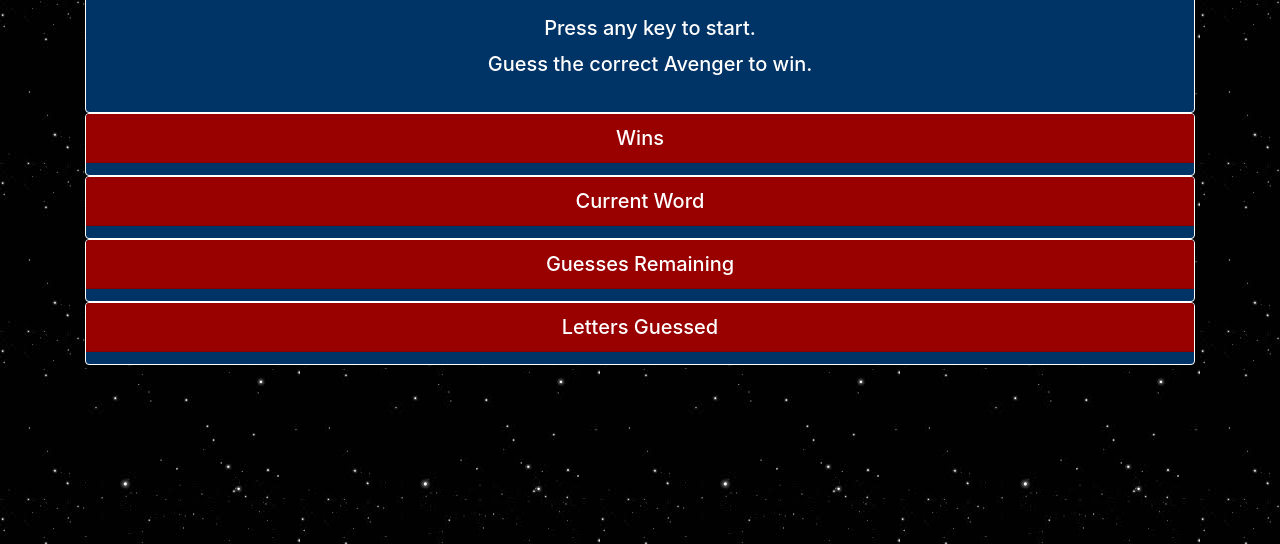
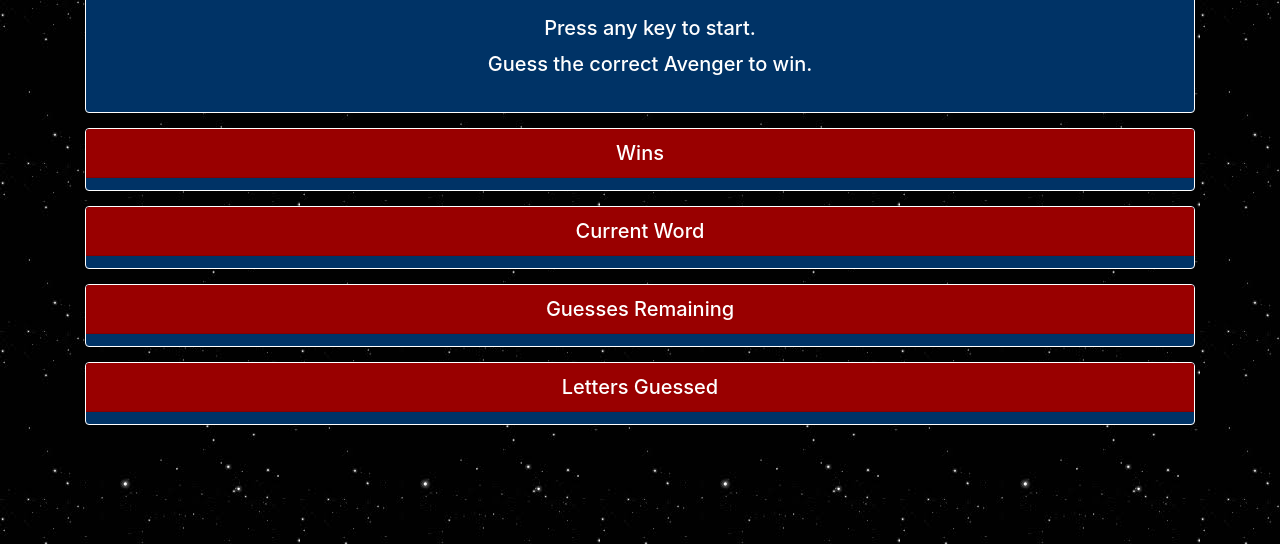
Before and after one commit to tomajohnson21/Word-Guess-Game, a plain HTML site: page index.html in a window 1280 px wide. Shown: the part 256-800 px from the top of the page. Drawn offline with nearby package versions, Linux system fonts and the light colour scheme.

Commit message:
Fixed margins

```diff
--- a/assets/css/style.css
+++ b/assets/css/style.css
@@ -6,7 +6,6 @@ body {
 
 .header-row{
     padding: 50px;
-    /* font-family: Marvel; */
 }
 
 .header-logo{
@@ -16,6 +15,7 @@ body {
 .card{
     border-color: white;
     background-color: #003366;
+    margin-bottom: 15px;
 }
 
 .card-header{
```
Also changed, not shown: index.html (+0 -1 lines).
